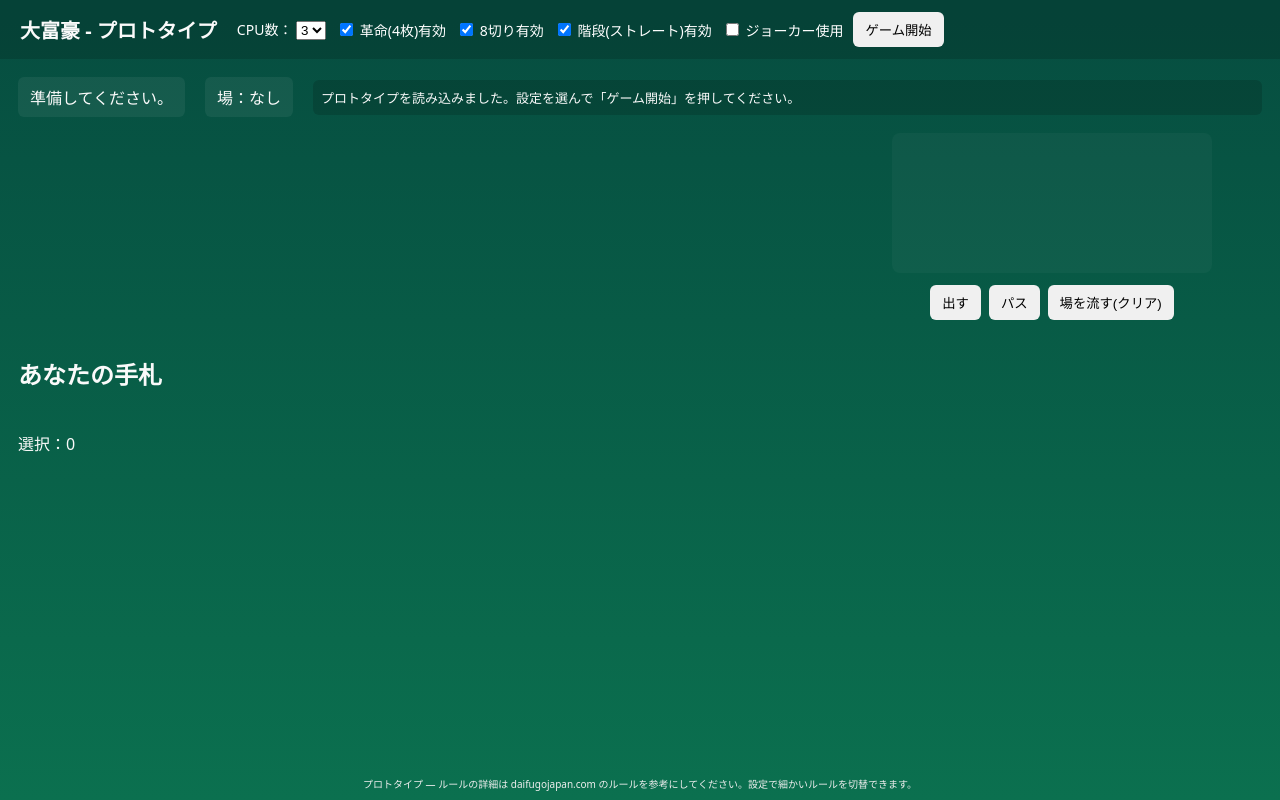
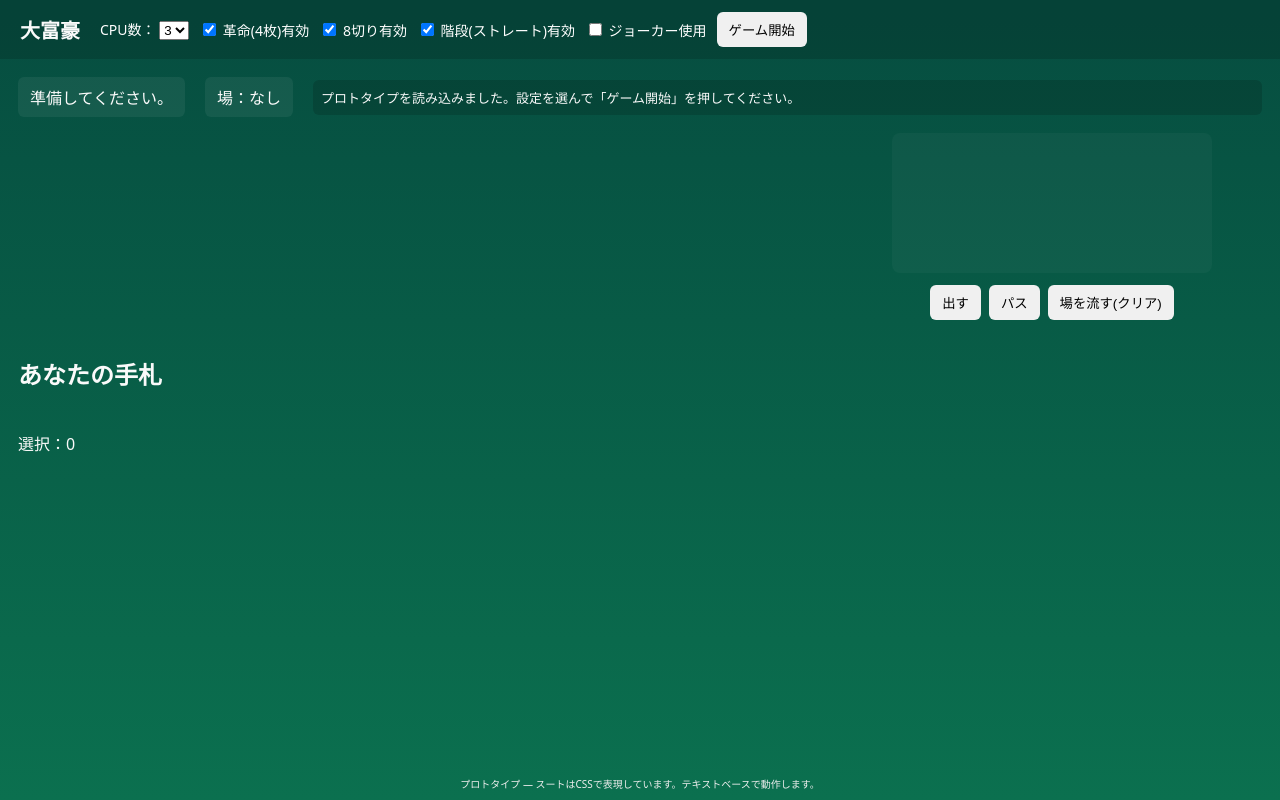
Before and after one commit to Ske-417/Daifugo, a plain HTML site: page index.html in a window 1280 px wide. Drawn offline with Linux system fonts and the light colour scheme.

Commit message:
Update title and footer text in index.html

```diff
--- a/index.html
+++ b/index.html
@@ -3,12 +3,12 @@
 <head>
   <meta charset="utf-8" />
   <meta name="viewport" content="width=device-width, initial-scale=1" />
-  <title>大富豪 - プロトタイプ</title>
+  <title>大富豪</title>
   <link rel="stylesheet" href="style.css" />
 </head>
 <body>
   <header>
-    <h1>大富豪 - プロトタイプ</h1>
+    <h1>大富豪</h1>
     <div id="config">
       <label>CPU数：
         <select id="cpuCount">
@@ -52,7 +52,7 @@
   </main>
 
   <footer>
-    <small>プロトタイプ — ルールの詳細は daifugojapan.com のルールを参考にしてください。設定で細かいルールを切替できます。</small>
+    <small>プロトタイプ — スートはCSSで表現しています。テキストベースで動作します。</small>
   </footer>
 
   <script src="app.js"></script>
```
